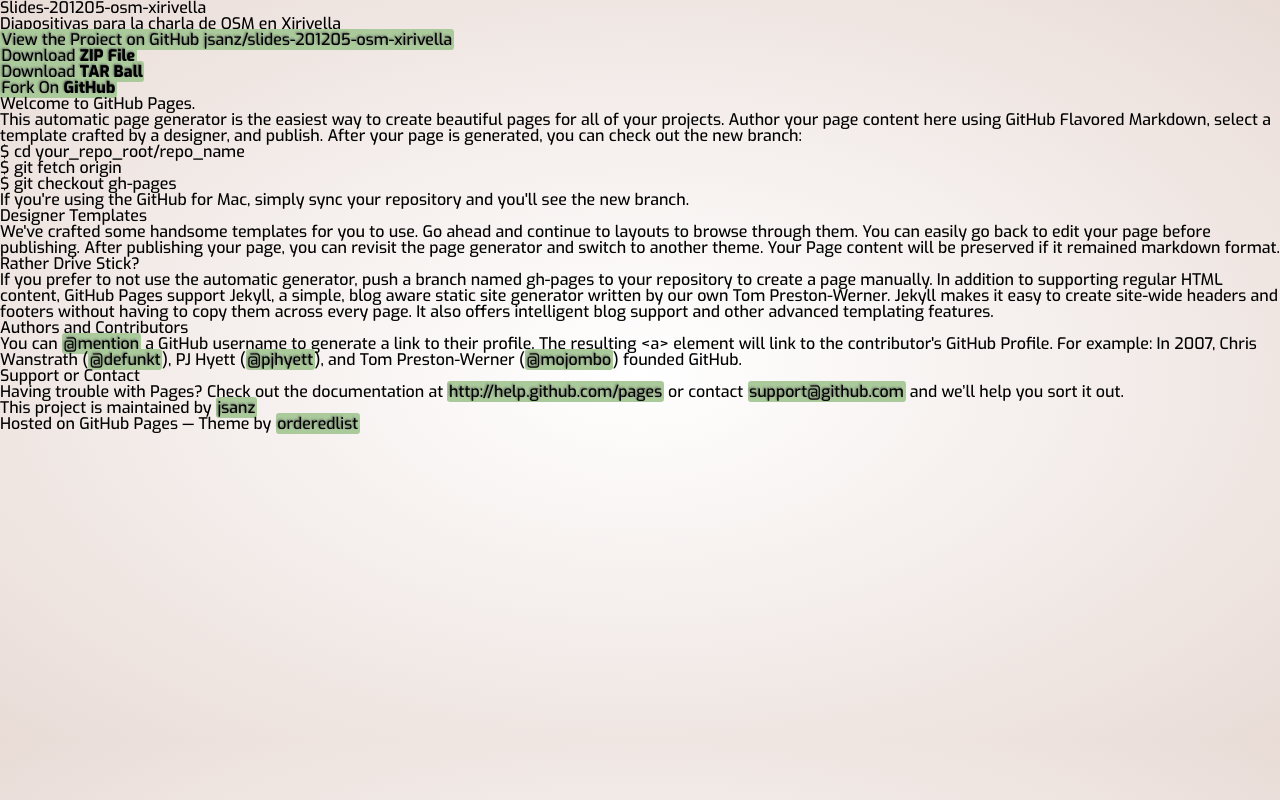
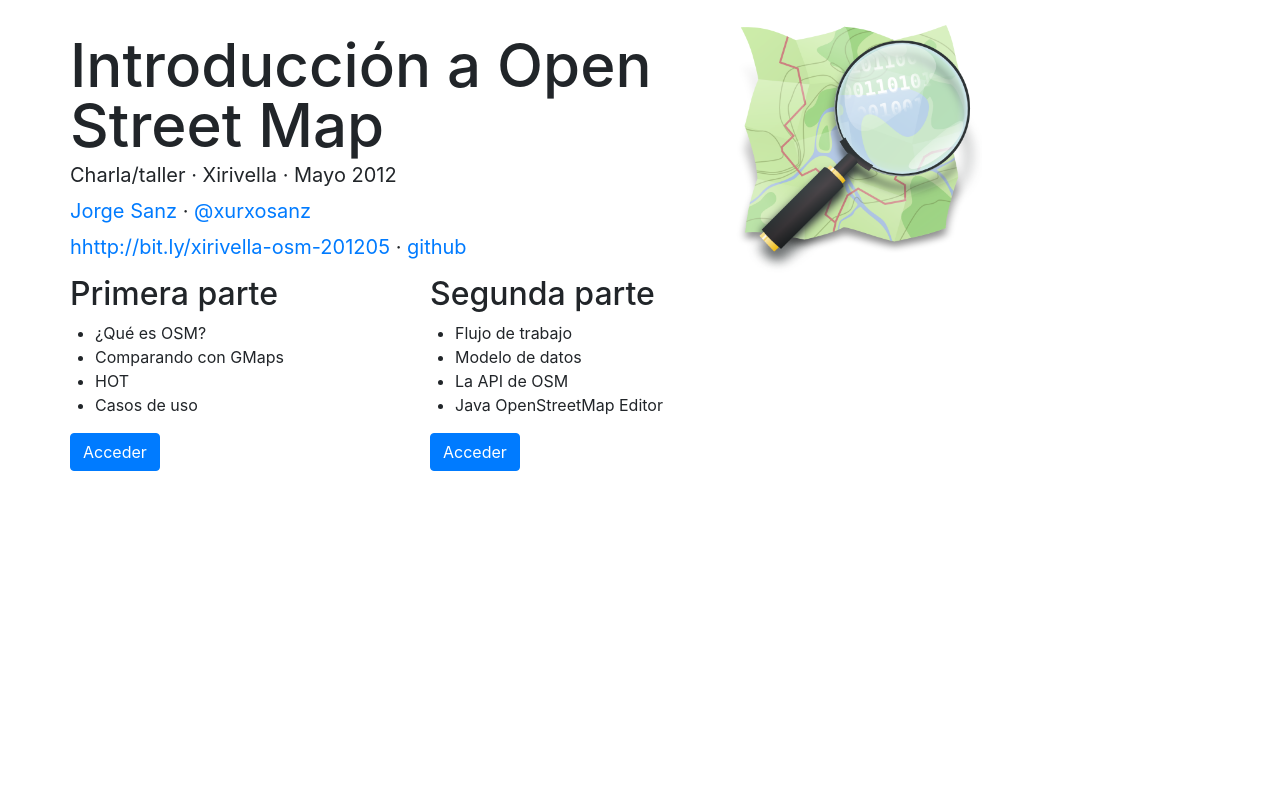
Before and after one commit to jsanz/slides-201205-osm-xirivella, a plain HTML site: page index.html in a window 1280 px wide. Drawn offline with nearby package versions, Linux system fonts and the light colour scheme; files that its build step writes are made by us from their sources.

Commit message:
metida portada de iParty

```diff
--- a/index.html
+++ b/index.html
@@ -1,63 +1,113 @@
-<!doctype html>
-<html>
+<!DOCTYPE html>
+<html lang="es">
   <head>
     <meta charset="utf-8">
-    <meta http-equiv="X-UA-Compatible" content="chrome=1">
-    <title>Slides-201205-osm-xirivella by jsanz</title>
+    <title>Charla OSM Xirivella</title>
+    <meta name="viewport" content="width=device-width, initial-scale=1.0">
+    <meta name="description" content="Charla OSM Xirivella">
+    <meta name="author" content="Jorge Sanz">
 
-    <link rel="stylesheet" href="stylesheets/styles.css">
-    <link rel="stylesheet" href="stylesheets/pygment_trac.css">
-    <meta name="viewport" content="width=device-width, initial-scale=1, user-scalable=no">
+    <!-- Le styles -->
+    <link href="http://jorgesanz.net/js/bootstrap/css/bootstrap.css" rel="stylesheet">
+
+
+
+    <!-- Le HTML5 shim, for IE6-8 support of HTML5 elements -->
     <!--[if lt IE 9]>
-    <script src="//html5shiv.googlecode.com/svn/trunk/html5.js"></script>
+      <script src="http://html5shim.googlecode.com/svn/trunk/html5.js"></script>
     <![endif]-->
+
+
+    <style type="text/css">
+      .container, .row,{width:720px;}
+      h1 {
+      font-size: 60px;
+      line-height: 60px;
+      margin:10px 0;
+      }
+      .span12{margin-top:25px;}
+      .span12 p{font-size:20px;line-height:20px;}
+      .span6{width:360px;}
+      .parte1 ul, .parte2 ul{
+        padding-left:25px;
+      }
+    </style>
+
+    <!-- Le fav and touch icons -->
+    <link rel="shortcut icon" href="http://jorgesanz.net/js/bootstrap/ico/favicon.ico">
+    <link rel="apple-touch-icon-precomposed" sizes="114x114" href="http://jorgesanz.net/bootstrap/ico/apple-touch-icon-114-precomposed.png">
+    <link rel="apple-touch-icon-precomposed" sizes="72x72" href="http://jorgesanz.net/bootstrap/ico/apple-touch-icon-72-precomposed.png">
+    <link rel="apple-touch-icon-precomposed" href="http://jorgesanz.net/bootstrap/ico/apple-touch-icon-57-precomposed.png">
   </head>
+
+
   <body>
-    <div class="wrapper">
-      <header>
-        <h1>Slides-201205-osm-xirivella</h1>
-        <p>Diapositivas para la charla de OSM en Xirivella</p>
-        <p class="view"><a href="https://github.com/jsanz/slides-201205-osm-xirivella">View the Project on GitHub <small>jsanz/slides-201205-osm-xirivella</small></a></p>
-        <ul>
-          <li><a href="https://github.com/jsanz/slides-201205-osm-xirivella/zipball/master">Download <strong>ZIP File</strong></a></li>
-          <li><a href="https://github.com/jsanz/slides-201205-osm-xirivella/tarball/master">Download <strong>TAR Ball</strong></a></li>
-          <li><a href="https://github.com/jsanz/slides-201205-osm-xirivella">Fork On <strong>GitHub</strong></a></li>
-        </ul>
-      </header>
-      <section>
-        <h3>Welcome to GitHub Pages.</h3>
 
-<p>This automatic page generator is the easiest way to create beautiful pages for all of your projects. Author your page content here using GitHub Flavored Markdown, select a template crafted by a designer, and publish. After your page is generated, you can check out the new branch:</p>
+    <div class="container">
+      <div class="row">
+        <div class="span12">
+          <img src="imgs/osm-logo.png" style="float:right;width:250px;margin-left:25px;"/>
+          <h1>Introducción a Open Street Map</h1>
 
-<pre><code>$ cd your_repo_root/repo_name
-$ git fetch origin
-$ git checkout gh-pages
-</code></pre>
+          <p class="evento">Charla/taller · Xirivella · Mayo 2012</p>
+          <p class="yo">
+            <a href="http://jorgesanz.net">Jorge Sanz</a> ·
+            <a href="http://twitter.com/xurxosanz" target="_blank" title="Jorge en twitter">@xurxosanz</a>
+          </p>
+        <p>
+          <a target="_blank" title="url de las charlas"
+           href="http://bit.ly/xirivella-osm-201205 ">hhttp://bit.ly/xirivella-osm-201205 </a> ·
+          <a target="_blank" title="repo del código de las charlas"
+           href="https://github.com/jsanz/slides-201205-osm-xirivella/tree/gh-pages">github</a>
+        </p>
+        </div>
+      </div>
+      <div class="row">
 
-<p>If you're using the GitHub for Mac, simply sync your repository and you'll see the new branch.</p>
+        <div class="span6 parte1">
+          <h2>Primera parte</h2>
+          <ul>
+            <li>¿Qué es OSM?</li>
+            <li>Comparando con GMaps</li>
+            <li>HOT</li>
+            <li>Casos de uso</li>
+          </ul>
 
-<h3>Designer Templates</h3>
+           <a class="btn btn-primary btn-large" href="osm-i.html">
+                Acceder
+              </a>
+        </div>
+        <div class="span6  parte2">
+          <h2>Segunda parte</h2>
+          <ul>
+            <li>Flujo de trabajo</li>
+            <li>Modelo de datos</li>
+            <li>La API de OSM</li>
+            <li>Java OpenStreetMap Editor</li>
+          </ul>
 
-<p>We've crafted some handsome templates for you to use. Go ahead and continue to layouts to browse through them. You can easily go back to edit your page before publishing. After publishing your page, you can revisit the page generator and switch to another theme. Your Page content will be preserved if it remained markdown format.</p>
+           <a class="btn btn-primary btn-large" href="osm-ii.html">
+                Acceder
+              </a>
+        </div>
+      </div>
 
-<h3>Rather Drive Stick?</h3>
+    </div>
 
-<p>If you prefer to not use the automatic generator, push a branch named <code>gh-pages</code> to your repository to create a page manually. In addition to supporting regular HTML content, GitHub Pages support Jekyll, a simple, blog aware static site generator written by our own Tom Preston-Werner. Jekyll makes it easy to create site-wide headers and footers without having to copy them across every page. It also offers intelligent blog support and other advanced templating features.</p>
 
-<h3>Authors and Contributors</h3>
+  <script type="text/javascript">
 
-<p>You can <a href="https://github.com/blog/821" class="user-mention">@mention</a> a GitHub username to generate a link to their profile. The resulting <code>&lt;a&gt;</code> element will link to the contributor's GitHub Profile. For example: In 2007, Chris Wanstrath (<a href="https://github.com/defunkt" class="user-mention">@defunkt</a>), PJ Hyett (<a href="https://github.com/pjhyett" class="user-mention">@pjhyett</a>), and Tom Preston-Werner (<a href="https://github.com/mojombo" class="user-mention">@mojombo</a>) founded GitHub.</p>
+    var _gaq = _gaq || [];
+    _gaq.push(['_setAccount', 'UA-9508776-10']);
+    _gaq.push(['_setDomainName', 'jorgesanz.net']);
+    _gaq.push(['_trackPageview']);
 
-<h3>Support or Contact</h3>
+    (function() {
+      var ga = document.createElement('script'); ga.type = 'text/javascript'; ga.async = true;
+      ga.src = ('https:' == document.location.protocol ? 'https://ssl' : 'http://www') + '.google-analytics.com/ga.js';
+      var s = document.getElementsByTagName('script')[0]; s.parentNode.insertBefore(ga, s);
+    })();
 
-<p>Having trouble with Pages? Check out the documentation at <a href="http://help.github.com/pages">http://help.github.com/pages</a> or contact <a href="mailto:support@github.com">support@github.com</a> and we’ll help you sort it out.</p>
-      </section>
-      <footer>
-        <p>This project is maintained by <a href="https://github.com/jsanz">jsanz</a></p>
-        <p><small>Hosted on GitHub Pages &mdash; Theme by <a href="https://github.com/orderedlist">orderedlist</a></small></p>
-      </footer>
-    </div>
-    <script src="javascripts/scale.fix.js"></script>
-
+  </script>
   </body>
 </html>
```
